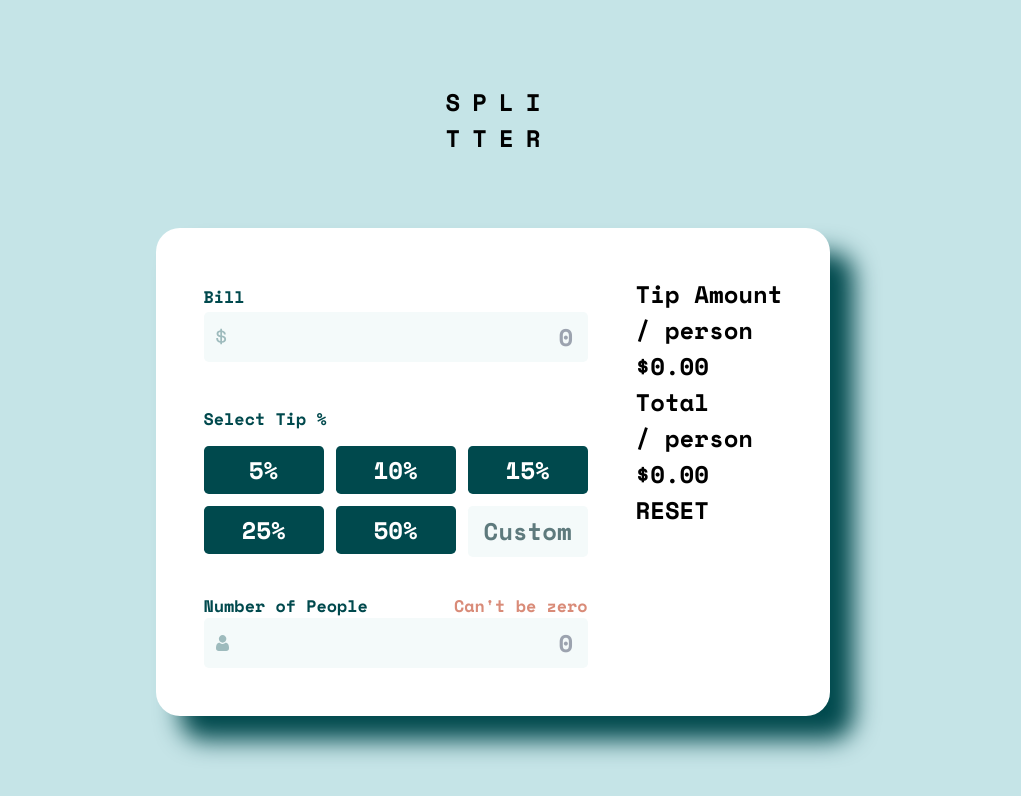
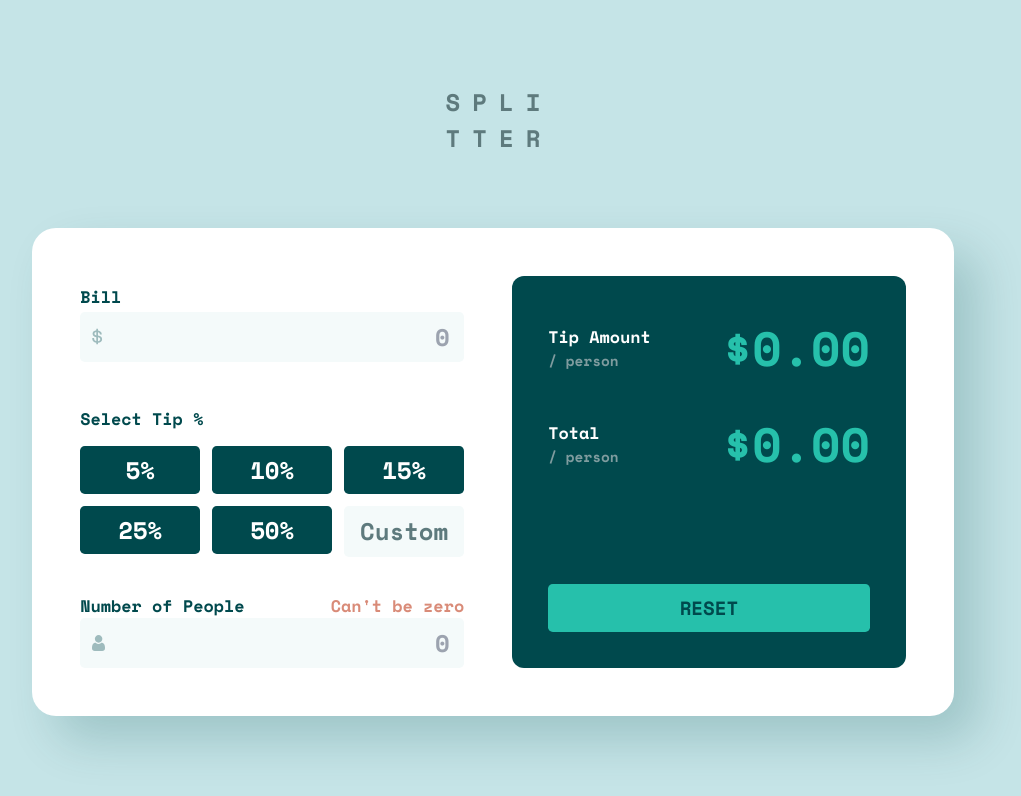
Before and after one commit to guamtsgh/tip-calculator-app, a React (Vite) app: page / in a window 1280 px wide. Shown: the top 796 px of the page, without its empty margins (147-1168 px from the left). Built offline with nearby package versions, Linux system fonts and the light colour scheme.

Commit message:
feat: add state & logic function

```diff
--- a/src/App.css
+++ b/src/App.css
@@ -17,6 +17,10 @@
   justify-content: center;
 }
 
+.between {
+  justify-content: space-between;
+}
+
 .fullScreen {
   width: 100%;
   height: 100%;
@@ -30,19 +34,31 @@
   color: var(--dark);
   font-weight: 900;
 }
+
+.resultTitle {
+  font-size: 0.7rem;
+  color: white;
+}
+
+.resultText {
+  font-size: 0.6rem;
+  color: var(--inputText);
+}
+
 /* ------------------------------ */
 
 #title {
   letter-spacing: 0.5rem;
   padding-left: 0.5rem;
   margin-bottom: 3rem;
+  color: var(--text);
 }
 
 #calBox {
   background-color: var(--calBoxBg);
   padding: 2rem;
   border-radius: 1rem;
-  box-shadow: 1rem 1rem 1rem var(--dark);
+  box-shadow: 1rem 1rem 2rem var(--darkOpacity);
   flex-wrap: wrap;
   gap: 2rem;
 }
@@ -110,14 +126,13 @@ input::placeholder {
 }
 
 #percentGridList button:hover {
-  background-color: var(--cyanOpacity);
+  background-color: var(--cyan);
   cursor: pointer;
   color: var(--dark);
 }
 
 #percentGridList button:active {
-  outline: 0.1rem solid;
-  outline-color: var(--dark);
+  background-color: var(--cyanDesaturate);
 }
 
 /* Custom */
@@ -153,14 +168,106 @@ input::placeholder {
   text-align: end;
 }
 
+/* ------------------------------- */
+
+#resultBox {
+  background-color: var(--dark);
+  color: white;
+
+  justify-content: space-between;
+  padding: 1.5rem;
+  border-radius: 0.5rem;
+}
+
+#content {
+  gap: 1rem;
+}
+
+#tipText {
+  justify-content: center;
+}
+
+#tipAmountBox {
+  justify-content: space-between;
+  gap: 3rem;
+}
+
+#totalText {
+  justify-content: center;
+}
+
+.num {
+  font-size: 2rem;
+  font-weight: 900;
+  color: var(--cyan);
+  text-align: end;
+}
+
+#resultBox button {
+  background-color: var(--cyan);
+  padding: 0.4rem;
+  color: var(--dark);
+  font-size: 0.8rem;
+  border-radius: 0.2rem;
+}
+
+#resultBox button:active {
+  background-color: var(--cyanDesaturate);
+}
+
 /* ---------------------------- */
 
-@media (width <= 375px) {
+@media (width <= 922px) {
+  #title {
+    margin-top: 1.5rem;
+    margin-bottom: 2rem;
+  }
+
   #calBox {
-    padding: 1.5rem;
+    padding: 1rem;
+    width: 100vw;
+    gap: 1rem;
+  }
+
+  #inputBox {
+    gap: 1rem;
+    width: 100%;
   }
 
   #percentGridList {
-    grid-template-columns: repeat(2, 5.5rem);
+    grid-template-columns: repeat(2, 1fr);
+  }
+
+  #tipAmountBox {
+    gap: 1rem;
+    flex-wrap: wrap;
+  }
+
+  #totalBox {
+    gap: 1rem;
+    flex-wrap: wrap;
+  }
+
+  #resultBox {
+    width: 100%;
+    gap: 2rem;
+  }
+
+  .num {
+    font-size: 1.7rem;
   }
 }
+
+@media (width <= 372px) {
+  #tipAmountBox {
+    flex-direction: column;
+    gap: 0rem;
+    flex-wrap: wrap;
+  }
+
+  #totalBox {
+    flex-direction: column;
+    gap: 0rem;
+    flex-wrap: wrap;
+  }
+}
--- a/src/App.jsx
+++ b/src/App.jsx
@@ -1,10 +1,61 @@
-import { useState } from "react";
+import { useEffect, useState } from "react";
 import "./App.css";
 import iconPerson from "../images/icon-person.svg";
 import iconDollar from "../images/icon-dollar.svg";
+import PercentageButtons from "./components/percentageButton";
 
 function App() {
-  const [count, setCount] = useState(0);
+  const [bill, setBill] = useState("");
+  const [people, setPeople] = useState("");
+  const [percentage, setPercentage] = useState(null);
+  const [inputPercentage, setInputPercentage] = useState("");
+  const [tip, setTip] = useState("0.00");
+  const [total, setTotal] = useState("0.00");
+  console.log(
+    `
+    bill ${bill}
+    people ${people}
+    percentage ${percentage}
+    inputPercentage ${inputPercentage}
+    setTip ${setTip}
+    total ${setTotal}
+    `
+  );
+
+  useEffect(() => {
+    if (bill && people) {
+      const billAmount = Number(bill);
+      const peopleCount = Number(people);
+
+      if (percentage !== null) {
+        const calPercentage = Number(percentage);
+        const totalPerPerson =
+          (billAmount + billAmount * (calPercentage / 100)) / peopleCount;
+        const tipAmountPerPerson =
+          (billAmount * (calPercentage / 100)) / peopleCount;
+        setTip(tipAmountPerPerson.toFixed(2));
+        setTotal(totalPerPerson.toFixed(2));
+      }
+      if (inputPercentage !== null && inputPercentage !== "") {
+        const calPercentage = Number(inputPercentage);
+        const totalPerPerson =
+          (billAmount + billAmount * (calPercentage / 100)) / peopleCount;
+        const tipAmountPerPerson =
+          (billAmount * (calPercentage / 100)) / peopleCount;
+        setTip(tipAmountPerPerson.toFixed(2));
+        setTotal(totalPerPerson.toFixed(2));
+      }
+    }
+  }, [bill, people, percentage, inputPercentage]);
+
+  function handleReset() {
+    setBill("");
+    setPeople("");
+    setPercentage(null);
+    setInputPercentage("");
+    setTip("0.00");
+    setTotal("0.00");
+  }
 
   return (
     <div id="container" className="flexColumn centerBox fullScreen">
@@ -22,23 +73,18 @@ function App() {
               name="bill"
               placeholder="0"
               className="inputPadding inputText inputFocus"
+              onChange={(event) => setBill(event.target.value)}
+              value={bill}
             />
             <img src={iconDollar} alt="Dollar Icon" />
           </div>
           <div id="tip">
             <label htmlFor="tipList">Select Tip %</label>
-            <div id="percentGridList" name="tipList">
-              <button>5%</button>
-              <button>10%</button>
-              <button>15%</button>
-              <button>25%</button>
-              <button>50%</button>
-              <input
-                type="text"
-                placeholder="Custom"
-                className="inputPadding inputText"
-              />
-            </div>
+            <PercentageButtons
+              setPercentage={setPercentage}
+              setInputPercentage={setInputPercentage}
+              inputPercentage={inputPercentage}
+            />
           </div>
           <div id="people">
             <div id="labelBox" className="flexRow">
@@ -52,28 +98,34 @@ function App() {
               name="people"
               placeholder="0"
               className="inputPadding inputText"
+              onChange={(event) => setPeople(event.target.value)}
+              value={people}
             />
             <img src={iconPerson} alt="Person Icon" />
           </div>
         </section>
-        <section id="resultBox">
-          <div id="content">
-            <div id="tipAmountBox">
-              <div id="tipText">
-                <p>Tip Amount</p>
-                <p>/ person</p>
+        <section id="resultBox" className="flexColumn">
+          <div id="content" className="flexColumn">
+            <div id="tipAmountBox" className="flexRow">
+              <div id="tipText" className="flexColumn">
+                <p className="resultTitle">Tip Amount</p>
+                <p className="resultText">/ person</p>
               </div>
-              <div id="tipNum">$0.00</div>
+              <div id="tipNum" className="num">
+                ${tip}
+              </div>
             </div>
-            <div id="totalBox">
-              <div id="totalText">
-                <p>Total</p>
-                <p>/ person</p>
+            <div id="totalBox" className="flexRow between">
+              <div id="totalText" className="flexColumn">
+                <p className="resultTitle">Total</p>
+                <p className="resultText">/ person</p>
               </div>
-              <div id="totalNum">$0.00</div>
+              <div id="totalNum" className="num">
+                ${total}
+              </div>
             </div>
           </div>
-          <button>RESET</button>
+          <button onClick={handleReset}>RESET</button>
         </section>
       </section>
     </div>
--- /dev/null
+++ b/src/components/percentageButton.jsx
@@ -0,0 +1,43 @@
+import React from "react";
+
+const percentageData = [
+  { text: "5%", value: 5 },
+  { text: "10%", value: 10 },
+  { text: "15%", value: 15 },
+  { text: "25%", value: 25 },
+  { text: "50%", value: 50 },
+];
+
+function PercentageButtons({
+  setPercentage,
+  setInputPercentage,
+  inputPercentage,
+}) {
+  function handleOnClick(item) {
+    setInputPercentage("");
+    setPercentage(item.value);
+  }
+  return (
+    <div id="percentGridList" name="tipList">
+      {percentageData.map((item) => (
+        <button
+          key={item.text}
+          onClick={() => {
+            handleOnClick(item);
+          }}
+        >
+          {item.text}
+        </button>
+      ))}
+      <input
+        type="text"
+        placeholder="Custom"
+        className="inputPadding inputText"
+        onChange={(event) => setInputPercentage(event.target.value)}
+        value={inputPercentage}
+      />
+    </div>
+  );
+}
+
+export default PercentageButtons;
--- a/src/index.css
+++ b/src/index.css
@@ -11,7 +11,8 @@
   --calBoxBg: hsl(0, 0%, 100%);
   --cyan: hsl(172, 67%, 45%);
   --warn: #d98b78;
-  --cyanOpacity: hsl(172, 67%, 45%, 0.5);
+  --darkOpacity: hsla(183, 100%, 15%, 0.2);
+  --cyanDesaturate: hsl(173, 61%, 77%);
 }
 
 html {
@@ -36,3 +37,10 @@ body {
   justify-content: center;
   align-items: center;
 }
+
+@media (width <= 922px) {
+  body {
+    justify-content: flex-start;
+    align-items: flex-start;
+  }
+}
```
